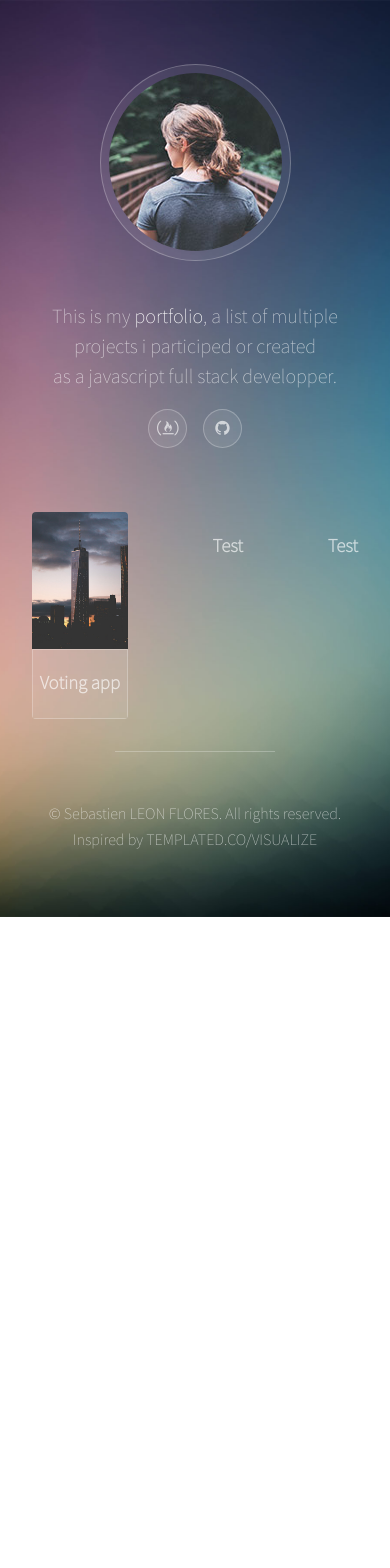
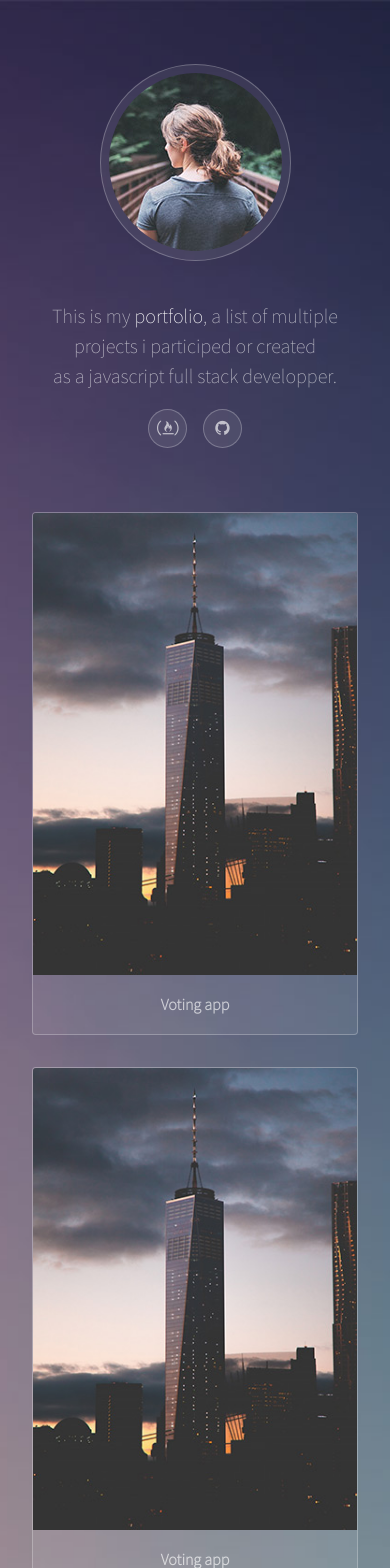
Before and after one commit to SebastianLF/portfolio, a React (Create React App) app: page / in a window 390 px wide. Shown: the top 1568 px of the page. Before the commit the page ends 917 px from the top, so only its background shows below. Built offline with nearby package versions, Linux system fonts and the light colour scheme; the HTML template or start-up script is replaced by a standard one.

Commit message:
second commit

```diff
--- a/src/App.js
+++ b/src/App.js
@@ -35,9 +35,7 @@ class Project extends Component {
             <a href="#" target="_blank" type="button" name="code">code</a>
           </div>
           <img src={project1} alt="" />
-          <div className="infos">
-            <h3>Voting app</h3>
-          </div>
+          <h3>Voting app</h3>
       </div>
     )
   }
@@ -64,16 +62,9 @@ class App extends Component {
         <section id="main">
           <section className="thumbnails">
             <Project />
-            <div className="">
-              <a href="#">
-                <h3>Test</h3>
-              </a>
-            </div>
-            <div className="">
-              <a href="#">
-                <h3>Test</h3>
-              </a>
-            </div>
+            <Project />
+            <Project />
+            <Project />
           </section>
         </section>
         <footer id="footer">
--- a/src/index.css
+++ b/src/index.css
@@ -135,16 +135,16 @@ h1 {
   justify-content: space-between;
 }
 
-#main .thumbnails > .project {
-  width: calc(100% / 3.4);
-}
-
 #main .thumbnails .project {
+  width: calc(100% / 3.2);
   position: relative;
   border-radius: 4px;
   background-color: rgba(255, 255, 255, 0.075);
   overflow: hidden;
   cursor: pointer;
+  text-align: center;
+  border: solid 1px rgba(255, 255, 255, 0.25);
+  margin: 0 0 2em 0;
 }
 
 #main .thumbnails .project .overlay {
@@ -186,19 +186,14 @@ h1 {
   color: black;
 }
 
-#main .thumbnails > .project .infos {
-  text-align: center;
-  border: solid 1px rgba(255, 255, 255, 0.25);
-}
-
-#main .thumbnails > .project img {
+#main .thumbnails .project img {
   display: block;
   width: 100%;
 }
 
-#main .thumbnails > .infos > h3{
+#main .thumbnails .project h3 {
   margin: 0;
-  padding: 0.5em;
+  padding: 0.8em;
 }
 
 @media screen and (max-width: 1280px){
@@ -222,6 +217,10 @@ h1 {
 
 @media screen and (max-width: 980px) {
 
+  #main .thumbnails .project h3{
+    font-size: 0.8em;
+  }
+
   h1 {
     font-size: 1.5em;
   }
@@ -242,4 +241,28 @@ h1 {
     font-size: 1.05em;
   }
 
+  #main .thumbnails .project {
+    width: calc(100% / 2.1);
+    margin: 0 0 2em 0 !important;
+  }
+
+  #main .thumbnails .project h3 {
+    font-size: 1em;
+    padding: 1em;
+  }
+
 }
+
+@media screen and (max-width: 480px) {
+
+  #main .thumbnails .project {
+    width: 100%;
+    margin: 0 0 2em 0 !important;
+  }
+
+  #main .thumbnails .project h3 {
+    font-size: 1em;
+    padding: 1em;
+  }
+
+}
```
